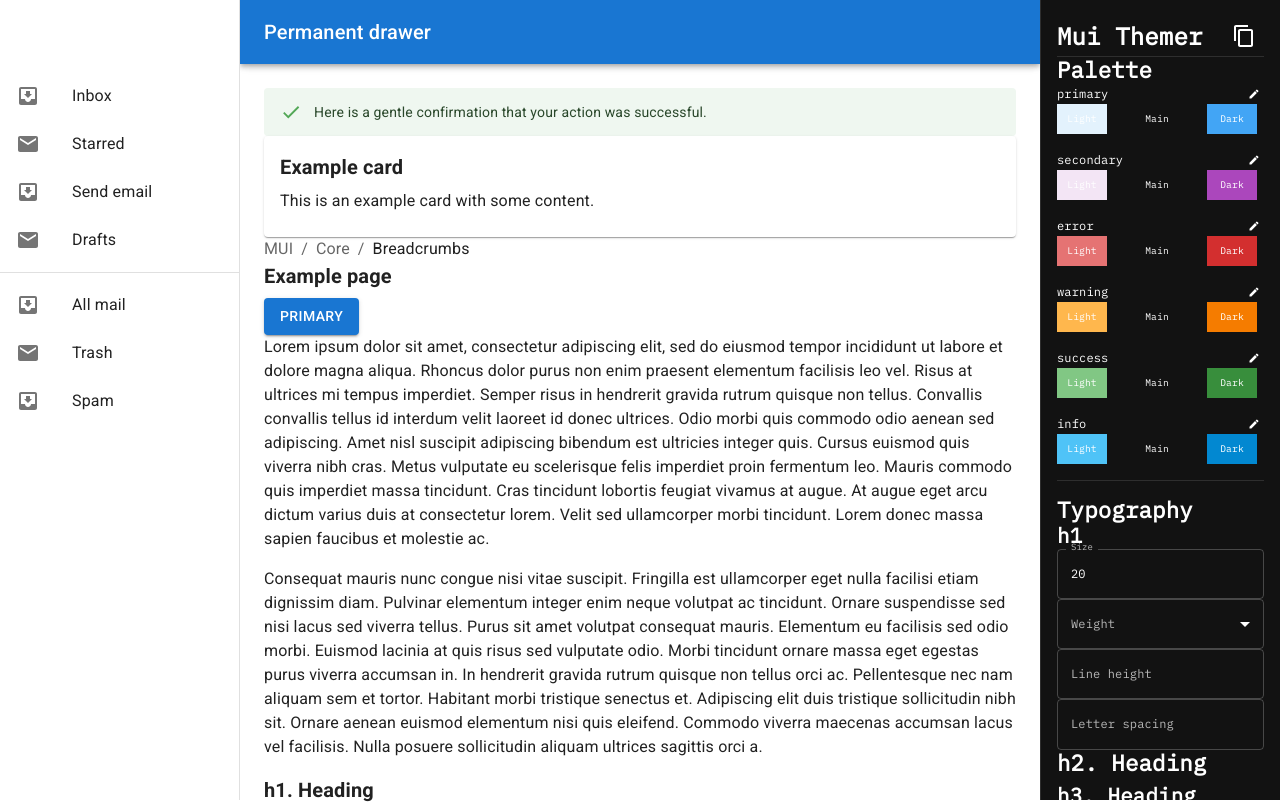
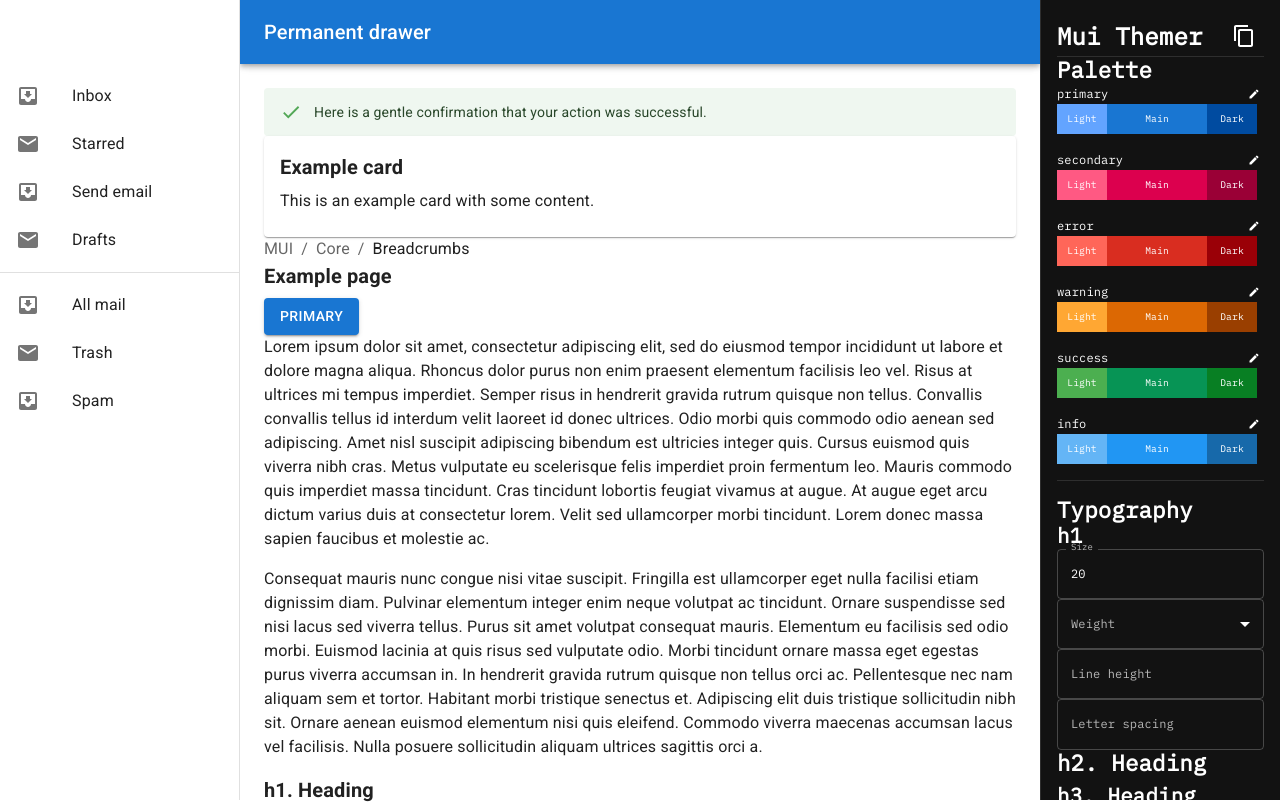
Before and after one commit to sernstberger/mui-themer, a React (Vite) app in the folder mui-themer/: page / in a window 1280 px wide. Shown: the top 804 px of the page. Built offline with nearby package versions, Linux system fonts and the light colour scheme.

Commit message:
improved color palettes

```diff
--- a/mui-themer/src/app/Components/PaletteItem.tsx
+++ b/mui-themer/src/app/Components/PaletteItem.tsx
@@ -2,7 +2,6 @@ import React, { useState } from 'react';
 import {
   Button,
   Typography,
-  useTheme,
   Dialog,
   DialogTitle,
   DialogContent,
@@ -99,14 +98,9 @@ interface PaletteItemProps {
 }
 
 export const PaletteItem = ({ color }: PaletteItemProps) => {
-  const theme = useTheme();
   const [open, setOpen] = useState(false);
   const { watch, setValue } = useFormContext();
   const formValues = watch();
-
-  const createColorLevel = (
-    level: 'light' | 'main' | 'dark' | 'contrastText'
-  ) => theme.palette[color][level];
 
   const handleClickOpen = () => {
     setOpen(true);
@@ -116,11 +110,12 @@ export const PaletteItem = ({ color }: PaletteItemProps) => {
     setOpen(false);
   };
 
-  const handleColorClick = (color) => {
+  const handleColorClick = () => {
     const newColor = color.find((c) => c.label === '600')?.color;
-    setValue('primaryColor', newColor);
-    // setValue('primaryColor', color); // TODO: This doesn't work quite right
+    setValue(color, { main: newColor });
   };
+
+  console.log('formValues', formValues.primary);
 
   return (
     <div>
@@ -131,13 +126,13 @@ export const PaletteItem = ({ color }: PaletteItemProps) => {
         </IconButton>
       </Stack>
       <Stack direction="row">
-        <ColorSwatch label="Light" color={createColorLevel('light')} />
+        <ColorSwatch label="Light" color={formValues[color].light} />
         <ColorSwatch
           label="Main"
-          color={formValues.primaryColor.main}
+          color={formValues[color].main}
           sx={{ width: 100 }}
         />
-        <ColorSwatch label="Dark" color={createColorLevel('dark')} />
+        <ColorSwatch label="Dark" color={formValues[color].dark} />
       </Stack>
       <Dialog open={open} onClose={handleClose}>
         <DialogTitle>Edit {color} Color</DialogTitle>
@@ -155,11 +150,11 @@ export const PaletteItem = ({ color }: PaletteItemProps) => {
         ))}
 
         <DialogContent>
-          <Typography>Light: {createColorLevel('light')}</Typography>
-          <Typography>Main: {createColorLevel('main')}</Typography>
-          <Typography>Dark: {createColorLevel('dark')}</Typography>
+          <Typography>Light: {formValues[color].light}</Typography>
+          <Typography>Main: {formValues[color].main}</Typography>
+          <Typography>Dark: {formValues[color].dark}</Typography>
           <Typography>
-            Contrast Text: {createColorLevel('contrastText')}
+            Contrast Text: {formValues[color].contrastText}
           </Typography>
         </DialogContent>
         <DialogActions>
--- a/mui-themer/src/app/ThemeChangerDrawer.tsx
+++ b/mui-themer/src/app/ThemeChangerDrawer.tsx
@@ -25,7 +25,7 @@ export const ThemeChangerDrawer = () => {
     palette: {
       mode: 'dark',
       // primary: {
-      //   main: primaryColor,
+      //   main: primary,
       // },
       // error: {
       //   main: error.find((color) => color.label === '600')?.color || '#D92D20',
@@ -153,10 +153,6 @@ export const ThemeChangerDrawer = () => {
     // onSubmit={methods.handleSubmit(onSubmit)}
     >
       <MuiThemeProvider theme={theme}>
-        {/* <Button variant="contained" color="primary" onClick={handleCopyClick}>
-      Copy theme
-      </Button> */}
-
         {/* <CssBaseline /> */}
 
         <Drawer
--- a/mui-themer/src/app/ThemeContext.tsx
+++ b/mui-themer/src/app/ThemeContext.tsx
@@ -44,7 +44,7 @@ export const ThemeProvider = ({ children }) => {
   const theme = createTheme({
     palette: {
       primary: {
-        main: formValues.primaryColor,
+        main: formValues.primary.main,
       },
       error: {
         main: error.find((color) => color.label === '600')?.color || '#D92D20',
--- a/mui-themer/src/app/app.tsx
+++ b/mui-themer/src/app/app.tsx
@@ -6,7 +6,12 @@ import { FormProvider, useForm } from 'react-hook-form';
 import { ExampleApp } from './ExampleApp';
 
 const defaultValues = {
-  primaryColor: '#1976d2',
+  primary: { main: '#1976d2', light: '#63a4ff', dark: '#004ba0' },
+  secondary: { main: '#dc004e', light: '#ff5983', dark: '#9a0036' },
+  error: { main: '#D92D20', light: '#FF6659', dark: '#9A0007' },
+  warning: { main: '#DC6803', light: '#FFA733', dark: '#9A3F00' },
+  success: { main: '#079455', light: '#4CAF50', dark: '#087f23' },
+  info: { main: '#2196f3', light: '#64b5f6', dark: '#1769aa' },
   h1: 20,
 };
 
```
